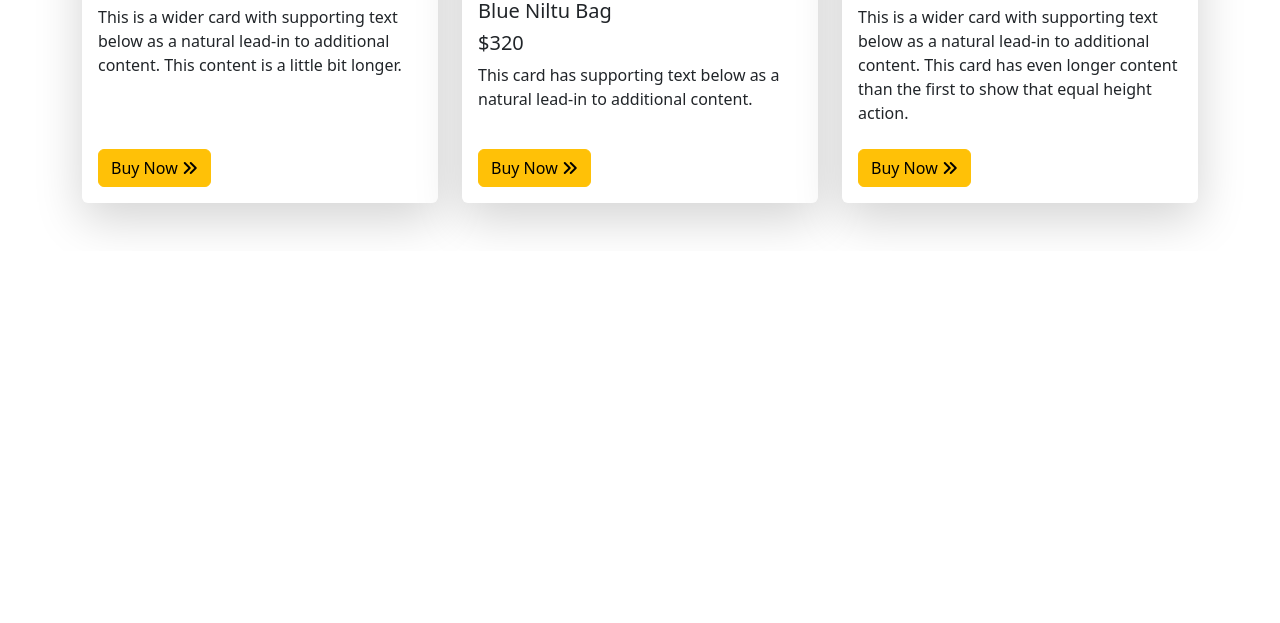
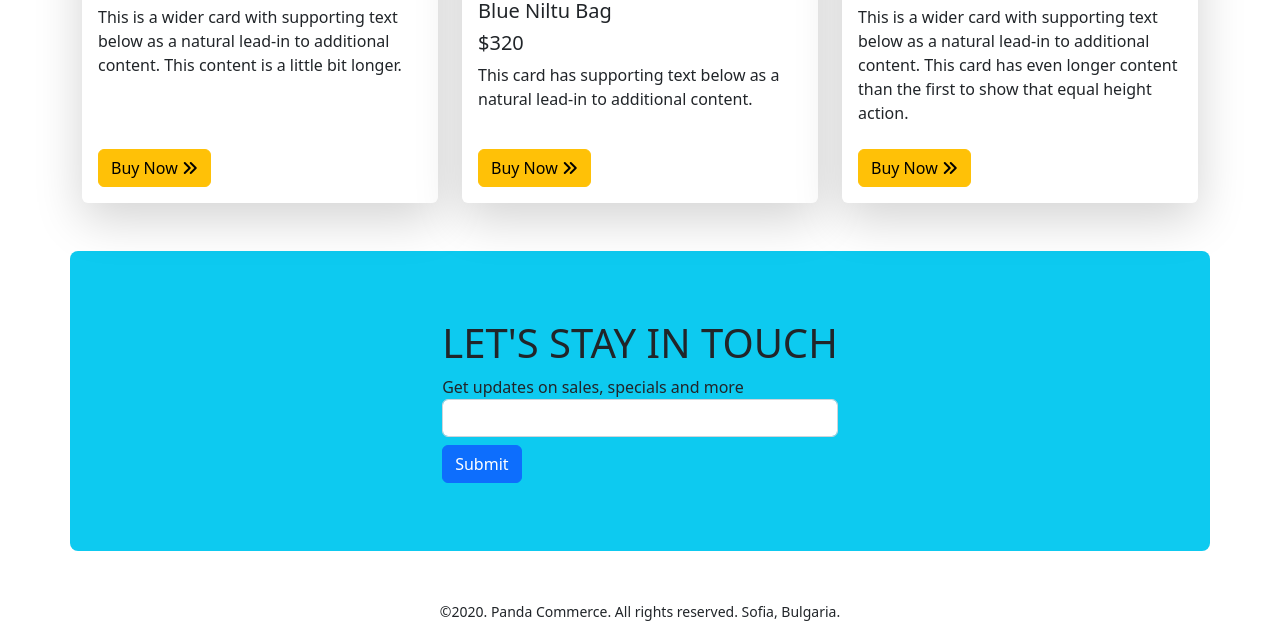
Before and after one commit to SharminAkterr/module-13, a plain HTML site: page index.html in a window 1280 px wide. Shown: the part 1838-2461 px from the top of the page. Before the commit the page ends 2089 px from the top, so only its background shows below. Drawn offline with nearby package versions, Linux system fonts and the light colour scheme.

Commit message:
Footer added

```diff
--- a/index.html
+++ b/index.html
@@ -251,12 +251,30 @@
         <!-- Backpack end -->
 
         <!-- Subscribe start  -->
-        <section>
-
+        <section style="height: 300px;"
+            class="container rounded-3 bg-info my-5 d-flex justify-content-center align-items-center">
+            <div>
+                <h1>LET'S STAY IN TOUCH</h1>
+                <p class="m-0">Get updates on sales, specials and more</p>
+                <!-- form start -->
+                <form>
+                    <div class="mb-2">
+                        <input type="email" class="form-control" id="exampleInputEmail1" aria-describedby="emailHelp">
+                    </div>
+                    <button type="submit" class="btn btn-primary">Submit</button>
+                </form>
+                <!-- form end -->
+            </div>
         </section>
         <!-- Subscribe End  -->
     </main>
     <!----------- Main End ------------->
+
+    <!----------- Footer Start ------------->
+    <footer class="mt-5 text-center">
+        <p class="mb-0"><small>©2020. Panda Commerce. All rights reserved. Sofia, Bulgaria.</small></p>
+    </footer>
+    <!----------- Footer End ------------->
 
     <script src="https://cdn.jsdelivr.net/npm/bootstrap@5.2.3/dist/js/bootstrap.bundle.min.js"
         integrity="sha384-kenU1KFdBIe4zVF0s0G1M5b4hcpxyD9F7jL+jjXkk+Q2h455rYXK/7HAuoJl+0I4"
```
